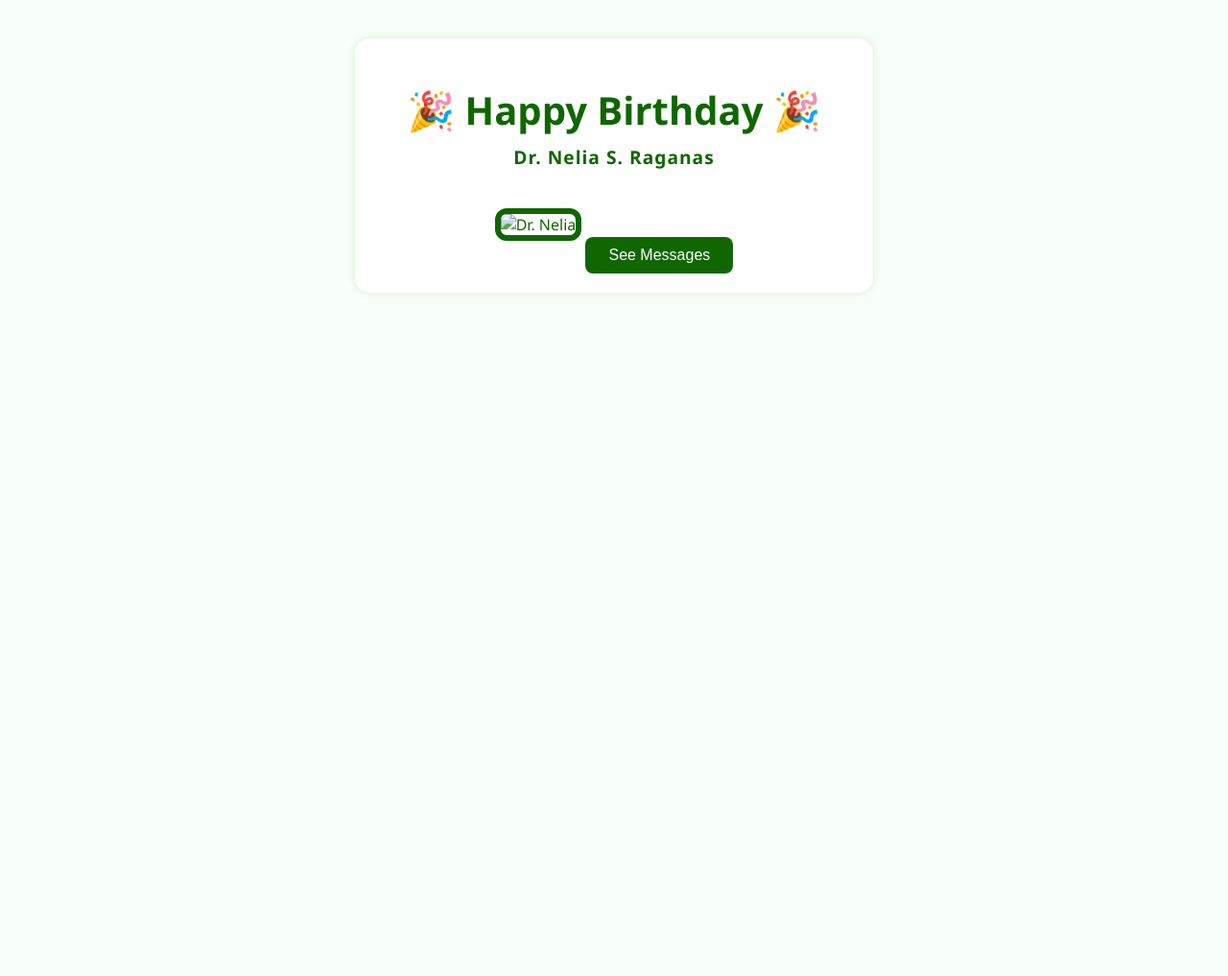
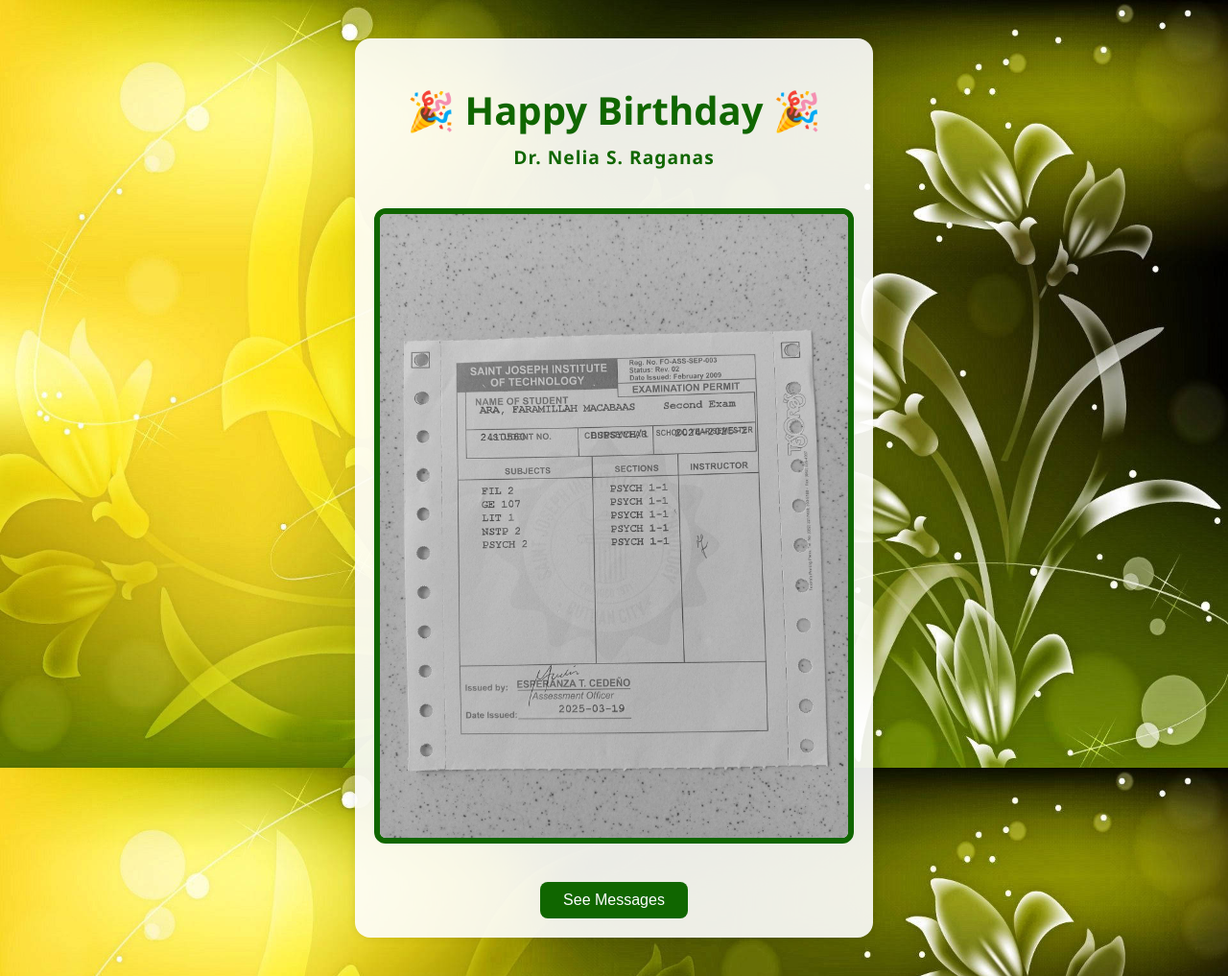
Before and after one commit to asnairahbarz/birthday-app, a website: page Public/celebrant.html in a window 1280 px wide. Shown: the whole page at 96% size. Before the commit the page ends 800 px from the top, so only its background shows below. Drawn offline with Linux system fonts and the light colour scheme.

Commit message:
Update celebrant.html

```diff
--- a/Public/celebrant.html
+++ b/Public/celebrant.html
@@ -10,7 +10,7 @@
       margin: 0;
       padding: 0;
       font-family: 'Segoe UI', sans-serif;
-      background: #f8fff8 url('public/floral-bg.jpg') no-repeat center center fixed;
+      background: #f8fff8 url('floral-bg.jpg') no-repeat center center fixed;
       background-size: cover;
       text-align: center;
       color: #106600;
@@ -79,7 +79,7 @@
     <div class="name">Dr. Nelia S. Raganas</div>
 
     <div class="photo-frame">
-      <img src="public/celebrant.jpg" alt="Dr. Nelia">
+      <img src="celebrant.jpg" alt="Dr. Nelia">
     </div>
 
     <button class="btn" onclick="showMessages()">See Messages</button>
@@ -87,7 +87,7 @@
   </div>
 
   <audio id="music" autoplay loop>
-    <source src="public/birthday.mp3" type="audio/mp3">
+    <source src="birthday.mp3" type="audio/mp3">
   </audio>
 
   <script>
```
